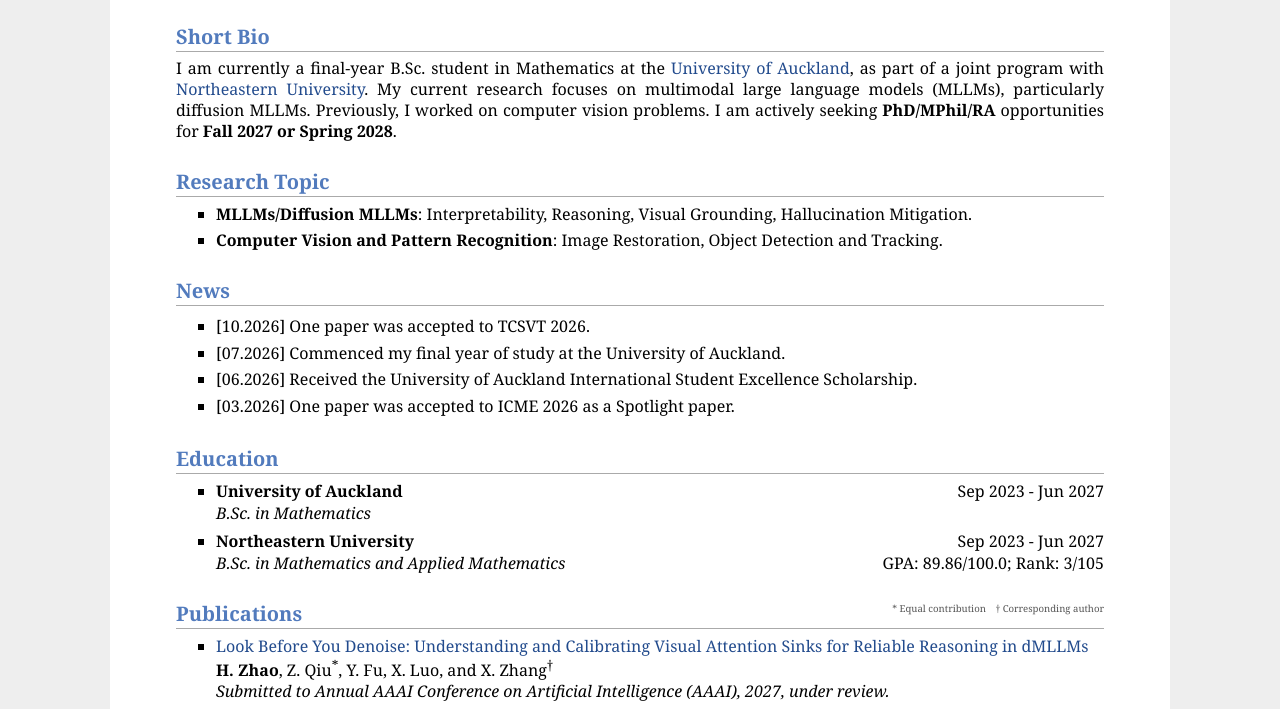
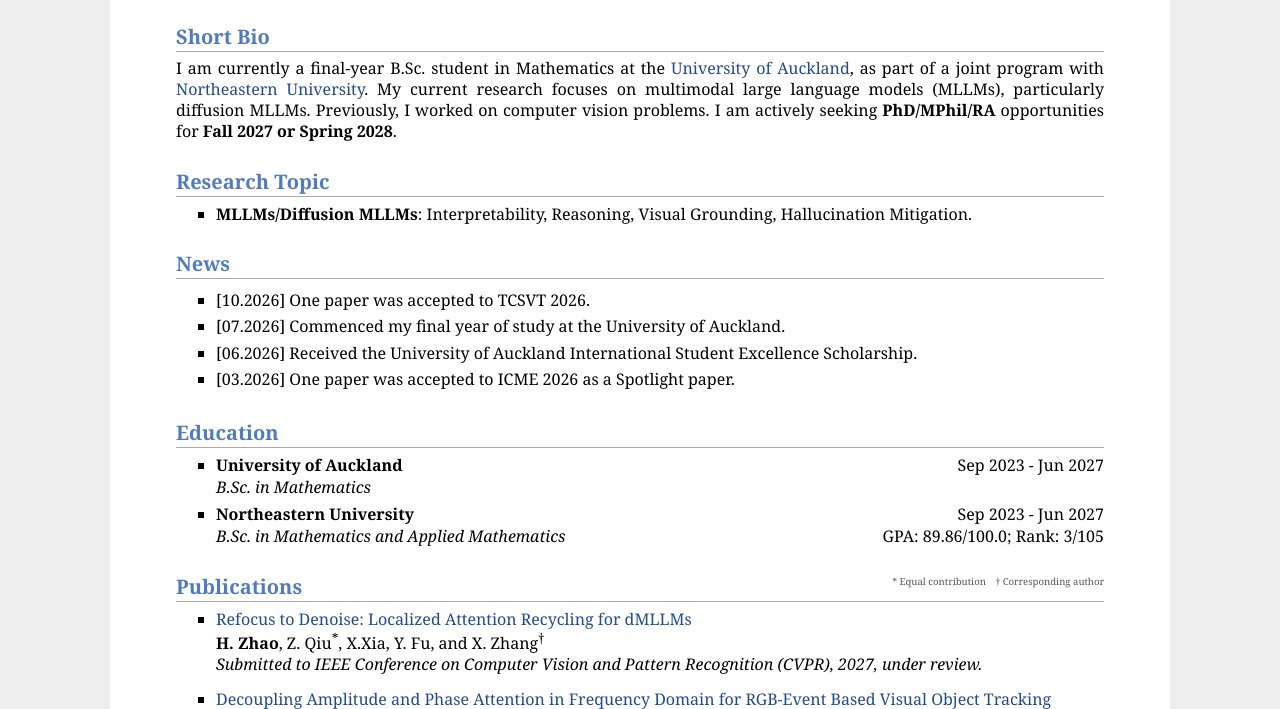
Before and after one commit to zhn0504/zhn0504.github.io, a plain HTML site: page index.html in a window 1280 px wide. Shown: the part 289-998 px from the top of the page. Drawn offline with Linux system fonts and the light colour scheme.

Commit message:
Update index.html

```diff
--- a/index.html
+++ b/index.html
@@ -55,7 +55,6 @@ I am actively seeking <b>PhD/MPhil/RA</b> opportunities for
 <h2>Research Topic</h2>
 <ul>
 <li><p><b>MLLMs/Diffusion MLLMs</b>: Interpretability, Reasoning, Visual Grounding, Hallucination Mitigation.</p></li>
-<li><p><b>Computer Vision and Pattern Recognition</b>: Image Restoration, Object Detection and Tracking.</p></li>
 </ul>
 
 <h2>News</h2>
@@ -106,10 +105,10 @@ I am actively seeking <b>PhD/MPhil/RA</b> opportunities for
 
 <ul>
 <li><p>
-<span class="publication-title">Look Before You Denoise: Understanding and Calibrating Visual Attention Sinks for Reliable Reasoning in dMLLMs</span><br />
-<b>H. Zhao</b>, Z. Qiu<sup>*</sup>, Y. Fu, X. Luo, and X. Zhang<sup>&dagger;</sup><br />
+<span class="publication-title">Refocus to Denoise: Localized Attention Recycling for dMLLMs</span><br />
+<b>H. Zhao</b>, Z. Qiu<sup>*</sup>, X.Xia, Y. Fu, and X. Zhang<sup>&dagger;</sup><br />
 <i>
-Submitted to Annual AAAI Conference on Artificial Intelligence (AAAI), 2027, under review.
+Submitted to IEEE Conference on Computer Vision and Pattern Recognition (CVPR), 2027, under review.
 </i>
 </p></li>
 </ul>
@@ -210,8 +209,6 @@ IEEE International Conference on Intelligent Transportation Systems (ITSC), 2025
   <div class="award-subrow">
     <span>University of Auckland &nbsp;|&nbsp; Selected as one of 50 recipients globally</span>
     <span class="award-links">
-      <a href="https://www.auckland.ac.nz/en/study/scholarships-and-awards/find-a-scholarship/university-of-auckland-international-student-excellence-scholarship-844-all.html"
-         target="_blank" title="Official scholarship webpage">[&#127760;]</a>
       <a href="files/The%20University%20of%20Auckland%20Mail%20-%20Scholarship%20Offer%20for%20Semester%20Two%202026.pdf"
          target="_blank" title="Scholarship proof document">[&#128196;]</a>
     </span>
@@ -252,7 +249,6 @@ and investigated parameter effects, numerical stability, and computational effic
 <ul>
 <li><p><b>Programming Languages</b>: Python, C/C++, R, MATLAB.</p></li>
 <li><p><b>Development &amp; Research Tools</b>: Git, Linux, LaTeX, Codex.</p></li>
-<li><p><b>ML &amp; Data Analysis</b>: PyTorch, Transformers, scikit-learn, Time Series Analysis, PCA.</p></li>
 <li><p><b>Languages</b>: Mandarin (Native), English (Fluent).</p></li>
 </ul>
 
```
